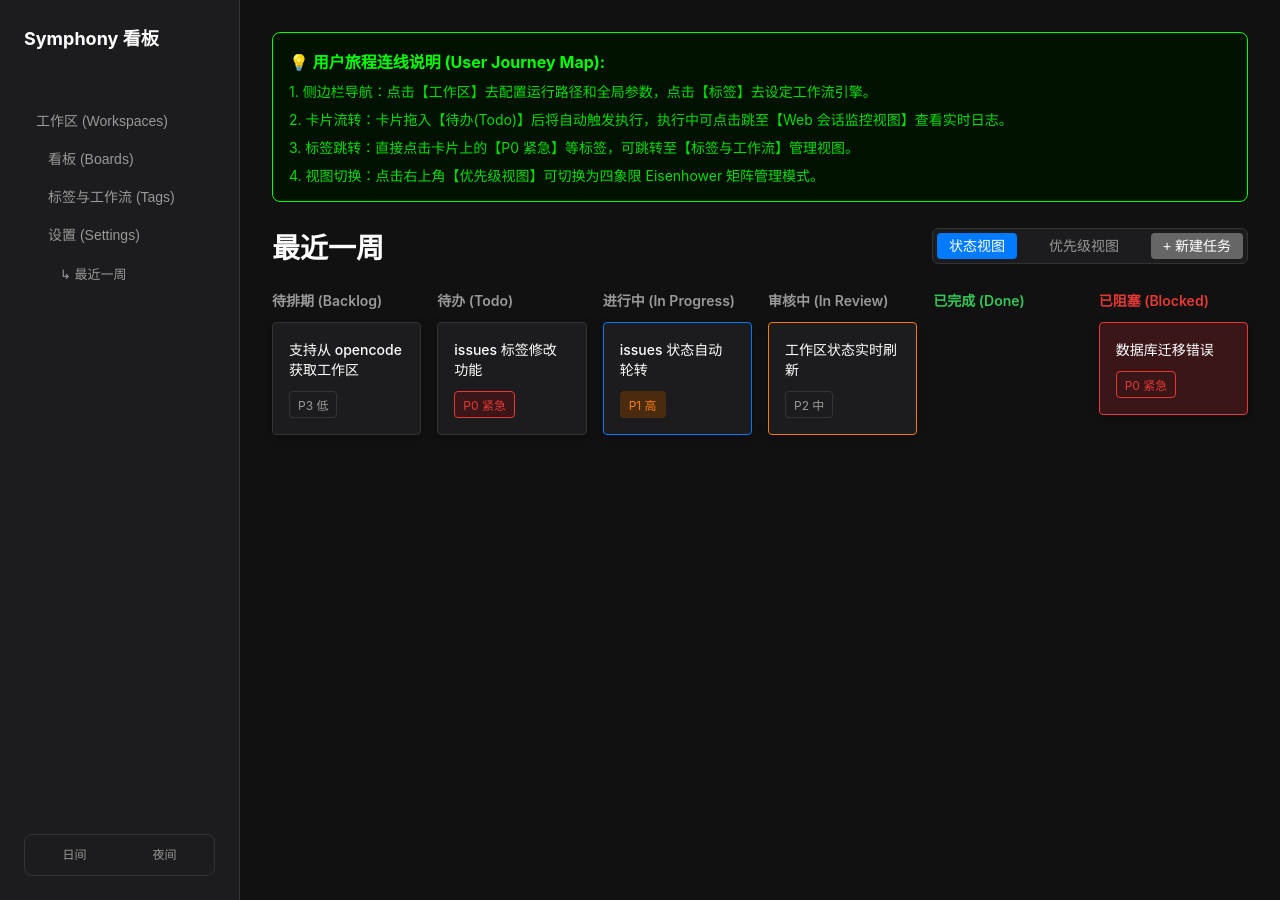
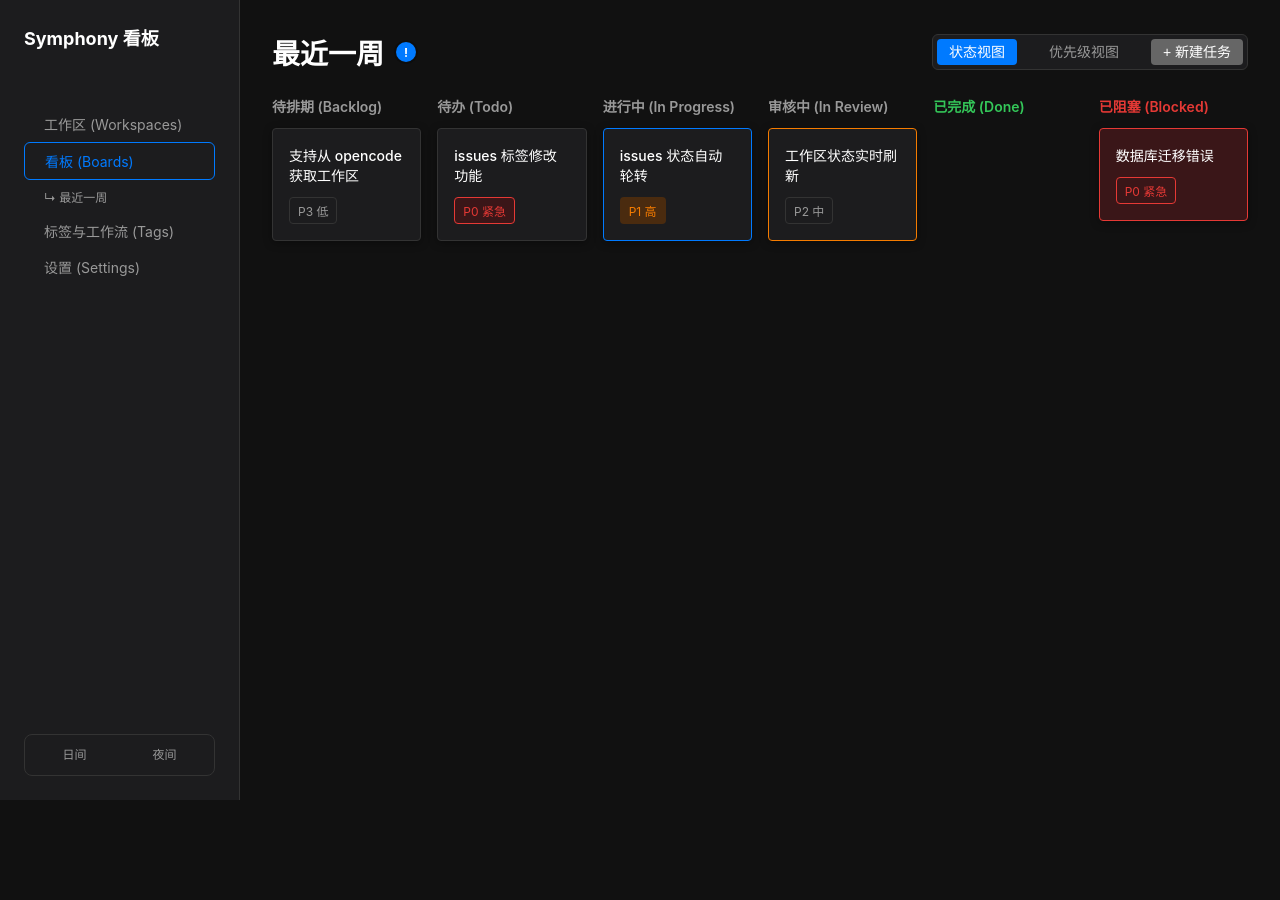
Before and after one commit to EnochLi15/SymphonyKanban, a Vue app in the folder packages/symphony-kanban-web/: page /board/kanban-board-view in a window 1280 px wide. After the commit the page ends 800 px from the top, so only its background shows below. Built offline with nearby package versions, Linux system fonts and the light colour scheme.

Commit message:
feat: Refactor sidebar navigation to use ElMenu, improve overall layout and scrolling behavior, and convert hint banner to an ElTooltip.

```diff
--- a/packages/symphony-kanban-web/src/components/AppShell.vue
+++ b/packages/symphony-kanban-web/src/components/AppShell.vue
@@ -2,7 +2,9 @@
   <div class="app-shell">
     <AppSidebar />
     <main class="app-main">
-      <slot />
+      <div class="app-page">
+        <slot />
+      </div>
     </main>
   </div>
 </template>
--- a/packages/symphony-kanban-web/src/components/AppSidebar.vue
+++ b/packages/symphony-kanban-web/src/components/AppSidebar.vue
@@ -3,24 +3,21 @@
     <div class="sidebar-title">Symphony 看板</div>
     <div class="sidebar-space"></div>
     <nav class="nav-menu">
-      <el-button
-        v-for="item in navItems"
-        :key="item.key"
-        class="nav-item"
-        text
-        :class="{ 'nav-item--active': activeKey === item.key }"
-        @click="router.push(item.path)"
+      <el-menu
+        class="sidebar-menu"
+        :default-active="activeKey"
+        :collapse="false"
+        :unique-opened="true"
+        @select="handleSelect"
       >
-        {{ item.label }}
-      </el-button>
-      <el-button
-        class="nav-subitem"
-        text
-        :class="{ 'nav-subitem--active': isBoardRoute }"
-        @click="router.push(boardSubitem.path)"
-      >
-        {{ boardSubitem.label }}
-      </el-button>
+        <el-menu-item index="workspaces">工作区 (Workspaces)</el-menu-item>
+        <el-menu-item index="boards">看板 (Boards)</el-menu-item>
+        <el-menu-item index="boards-recent" class="menu-subitem">
+          ↳ 最近一周
+        </el-menu-item>
+        <el-menu-item index="tags">标签与工作流 (Tags)</el-menu-item>
+        <el-menu-item index="settings">设置 (Settings)</el-menu-item>
+      </el-menu>
     </nav>
     <div class="sidebar-spacer"></div>
     <div class="theme-toggle">
@@ -55,34 +52,6 @@ const router = useRouter();
 const route = useRoute();
 const { theme, setTheme } = useTheme();
 
-const navItems = [
-  {
-    key: "workspaces",
-    label: "工作区 (Workspaces)",
-    path: "/workspace/workspace-management-view",
-  },
-  {
-    key: "boards",
-    label: "看板 (Boards)",
-    path: "/board/kanban-board-view",
-  },
-  {
-    key: "tags",
-    label: "标签与工作流 (Tags)",
-    path: "/workflow/tag-workflow-view",
-  },
-  {
-    key: "settings",
-    label: "设置 (Settings)",
-    path: "/settings/global-settings-view",
-  },
-];
-
-const boardSubitem = {
-  label: "↳ 最近一周",
-  path: "/board/kanban-board-view",
-};
-
 const activeKey = computed(() => {
   if (route.path.startsWith("/workspace")) return "workspaces";
   if (route.path.startsWith("/board")) return "boards";
@@ -91,5 +60,23 @@ const activeKey = computed(() => {
   return "";
 });
 
-const isBoardRoute = computed(() => route.path.startsWith("/board"));
+const handleSelect = (index: string) => {
+  switch (index) {
+    case "workspaces":
+      router.push("/workspace/workspace-management-view");
+      break;
+    case "boards":
+    case "boards-recent":
+      router.push("/board/kanban-board-view");
+      break;
+    case "tags":
+      router.push("/workflow/tag-workflow-view");
+      break;
+    case "settings":
+      router.push("/settings/global-settings-view");
+      break;
+    default:
+      break;
+  }
+};
 </script>
--- a/packages/symphony-kanban-web/src/pages/board/kanban-board-view.vue
+++ b/packages/symphony-kanban-web/src/pages/board/kanban-board-view.vue
@@ -1,24 +1,21 @@
 <template>
   <AppShell>
     <div class="main-content">
-      <section class="hint-banner">
-        <div class="hint-title">💡 用户旅程连线说明 (User Journey Map):</div>
-        <div class="hint-text">
-          1. 侧边栏导航：点击【工作区】去配置运行路径和全局参数，点击【标签】去设定工作流引擎。
+      <header class="board-header">
+        <div class="board-title">
+          最近一周
+          <el-tooltip placement="right" effect="dark">
+            <template #content>
+              <div class="hint-popover">
+                <div>1. 侧边栏导航：点击【工作区】去配置运行路径和全局参数，点击【标签】去设定工作流引擎。</div>
+                <div>2. 卡片流转：卡片拖入【待办(Todo)】后将自动触发执行，执行中可点击跳至【Web 会话监控视图】查看实时日志。</div>
+                <div>3. 标签跳转：直接点击卡片上的【P0 紧急】等标签，可跳转至【标签与工作流】管理视图。</div>
+                <div>4. 视图切换：点击右上角【优先级视图】可切换为四象限 Eisenhower 矩阵管理模式。</div>
+              </div>
+            </template>
+            <span class="hint-trigger">!</span>
+          </el-tooltip>
         </div>
-        <div class="hint-text">
-          2. 卡片流转：卡片拖入【待办(Todo)】后将自动触发执行，执行中可点击跳至【Web 会话监控视图】查看实时日志。
-        </div>
-        <div class="hint-text">
-          3. 标签跳转：直接点击卡片上的【P0 紧急】等标签，可跳转至【标签与工作流】管理视图。
-        </div>
-        <div class="hint-text">
-          4. 视图切换：点击右上角【优先级视图】可切换为四象限 Eisenhower 矩阵管理模式。
-        </div>
-      </section>
-
-      <header class="board-header">
-        <div class="board-title">最近一周</div>
         <div class="view-modes">
           <el-button
             class="mode"
@@ -137,28 +134,6 @@ const goIssueDetail = () => {
   box-sizing: border-box;
 }
 
-.hint-banner {
-  display: flex;
-  flex-direction: column;
-  gap: 8px;
-  padding: 16px;
-  border-radius: 8px;
-  background: var(--kanban-hint-bg);
-  border: 1px solid var(--kanban-hint-border);
-}
-
-.hint-title {
-  font-size: 16px;
-  font-weight: 700;
-  color: var(--kanban-hint-border);
-}
-
-.hint-text {
-  font-size: 14px;
-  font-weight: 400;
-  color: var(--kanban-hint-text);
-}
-
 .board-header {
   display: flex;
   align-items: center;
@@ -169,6 +144,40 @@ const goIssueDetail = () => {
 .board-title {
   font-size: 28px;
   font-weight: 700;
+  display: flex;
+  align-items: center;
+  gap: 12px;
+}
+
+.hint-trigger {
+  display: inline-flex;
+  align-items: center;
+  justify-content: center;
+  width: 20px;
+  height: 20px;
+  border-radius: 10px;
+  background: var(--kanban-primary);
+  color: #ffffff;
+  font-size: 12px;
+  font-weight: 700;
+  cursor: pointer;
+}
+
+.theme-dark .hint-trigger {
+  box-shadow: 0 0 0 2px rgba(0, 0, 0, 0.25);
+}
+
+.theme-light .hint-trigger {
+  box-shadow: 0 0 0 2px rgba(37, 99, 235, 0.25);
+}
+
+.hint-popover {
+  display: flex;
+  flex-direction: column;
+  gap: 6px;
+  max-width: 320px;
+  font-size: 12px;
+  line-height: 1.5;
 }
 
 .view-modes {
--- a/packages/symphony-kanban-web/src/pages/board/priority-view.vue
+++ b/packages/symphony-kanban-web/src/pages/board/priority-view.vue
@@ -109,6 +109,8 @@ const goStateView = () => {
   gap: 24px;
   padding: 32px;
   box-sizing: border-box;
+  flex: 1;
+  min-height: 0;
 }
 
 .priority-header {
@@ -156,12 +158,14 @@ const goStateView = () => {
   display: flex;
   flex-direction: column;
   gap: 16px;
+  min-height: 0;
 }
 
 .priority-row {
   display: flex;
   gap: 16px;
   flex: 1;
+  min-height: 0;
 }
 
 .priority-quadrant {
--- a/packages/symphony-kanban-web/src/styles/layout.css
+++ b/packages/symphony-kanban-web/src/styles/layout.css
@@ -1,16 +1,29 @@
 .app-shell {
   display: flex;
-  min-height: 900px;
+  min-height: 100vh;
+  height: 100vh;
   width: 100%;
   background: var(--kanban-bg);
   color: var(--kanban-text-primary);
   font-family: "Inter", "DM Sans", "Space Grotesk", system-ui, -apple-system,
     sans-serif;
+  overflow: hidden;
 }
 
 .app-main {
   flex: 1;
   min-width: 0;
+  display: flex;
+  flex-direction: column;
+  min-height: 0;
+  overflow: hidden;
+}
+
+.app-page {
+  flex: 1;
+  min-height: 0;
+  display: flex;
+  flex-direction: column;
 }
 
 .app-sidebar {
@@ -37,10 +50,54 @@
   display: flex;
   flex-direction: column;
   gap: 8px;
+  align-items: stretch;
+}
+
+.sidebar-menu {
+  border-right: none;
+  background: transparent;
+}
+
+.sidebar-menu .el-menu-item {
+  height: auto;
+  line-height: normal;
+  border-radius: 6px;
+  padding: 8px 12px;
+  color: var(--kanban-text-secondary);
+  font-size: 14px;
+  font-weight: 400;
+}
+
+.sidebar-menu .el-menu-item:hover {
+  background: rgba(255, 255, 255, 0.06);
+  color: var(--kanban-text-primary);
+}
+
+.theme-light .sidebar-menu .el-menu-item:hover {
+  background: rgba(37, 99, 235, 0.08);
+  color: var(--kanban-text-primary);
+}
+
+.sidebar-menu .el-menu-item.is-active {
+  background: transparent;
+  border: 1px solid var(--kanban-primary);
+  color: var(--kanban-primary);
+}
+
+.sidebar-menu .el-menu-item.menu-subitem {
+  padding-left: 24px;
+  font-size: 12px;
+  color: var(--kanban-text-secondary);
+}
+
+.sidebar-menu .el-menu-item.menu-subitem.is-active {
+  color: var(--kanban-primary);
+  border: none;
 }
 
 .nav-item {
   justify-content: flex-start;
+  width: 100%;
   height: auto;
   border: 1px solid transparent;
   padding: 8px 12px;
@@ -49,9 +106,18 @@
   color: var(--kanban-text-secondary);
   font-size: 14px;
   font-weight: 400;
+  text-align: left;
 }
 
-.nav-item--active {
+.nav-item.el-button.is-text {
+  background: var(--kanban-surface);
+  border: 1px solid transparent;
+  width: 100%;
+  justify-content: flex-start;
+}
+
+.nav-item--active,
+.nav-item--active.el-button.is-text {
   background: transparent;
   border-color: var(--kanban-primary);
   color: var(--kanban-primary);
@@ -59,17 +125,29 @@
 
 .nav-subitem {
   text-align: left;
-  padding: 4px 12px 4px 24px;
+  padding: 4px 12px 4px 16px;
   background: transparent;
   border: none;
   color: var(--kanban-text-secondary);
-  font-size: 13px;
+  font-size: 12px;
   font-weight: 400;
   justify-content: flex-start;
 }
 
-.nav-subitem--active {
+.nav-subitem.el-button.is-text {
+  padding-left: 24px;
+}
+
+.nav-subitem--active,
+.nav-subitem--active.el-button.is-text {
   color: var(--kanban-primary);
+}
+
+.nav-subitems {
+  display: flex;
+  flex-direction: column;
+  gap: 4px;
+  margin-left: 12px;
 }
 
 .sidebar-spacer {
```
